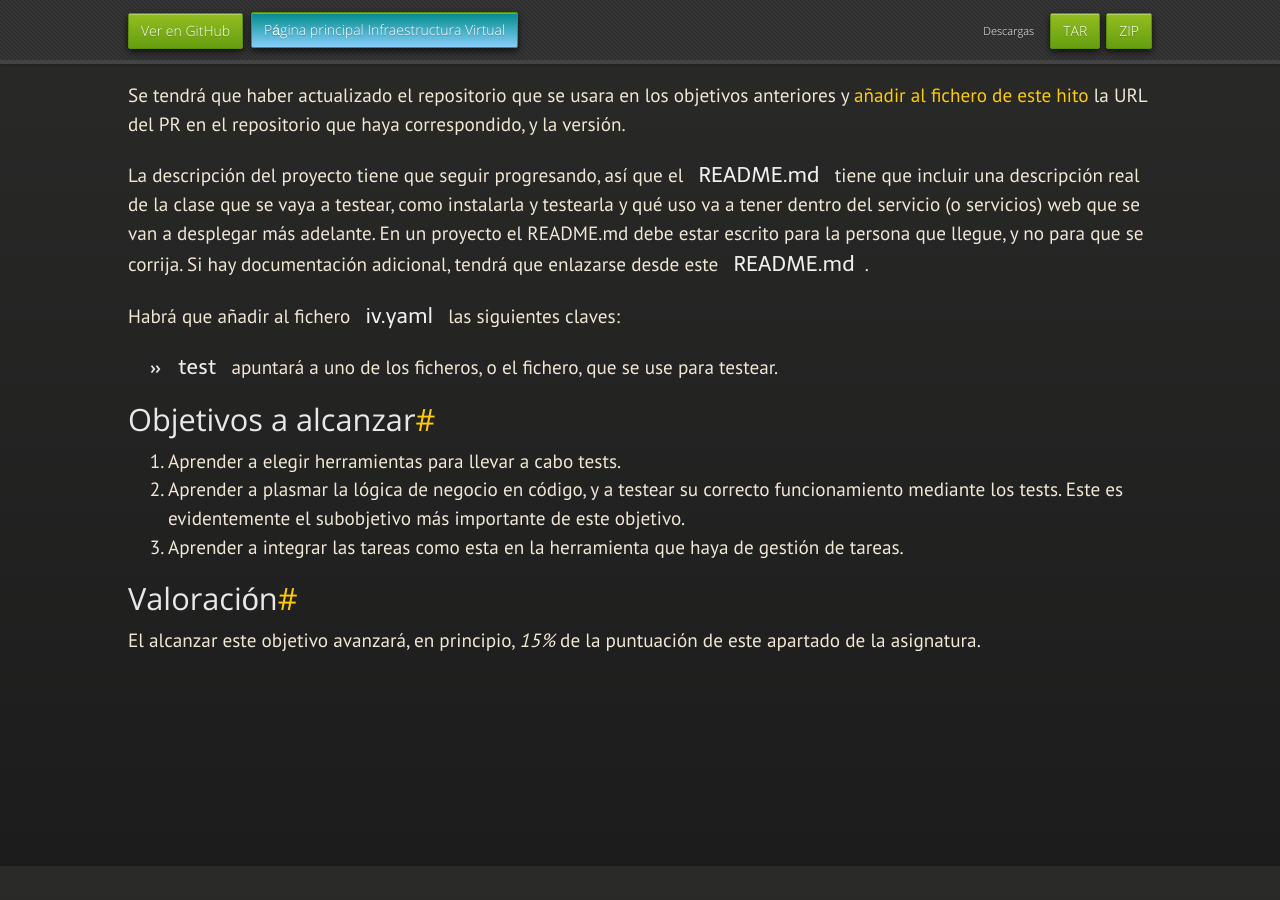
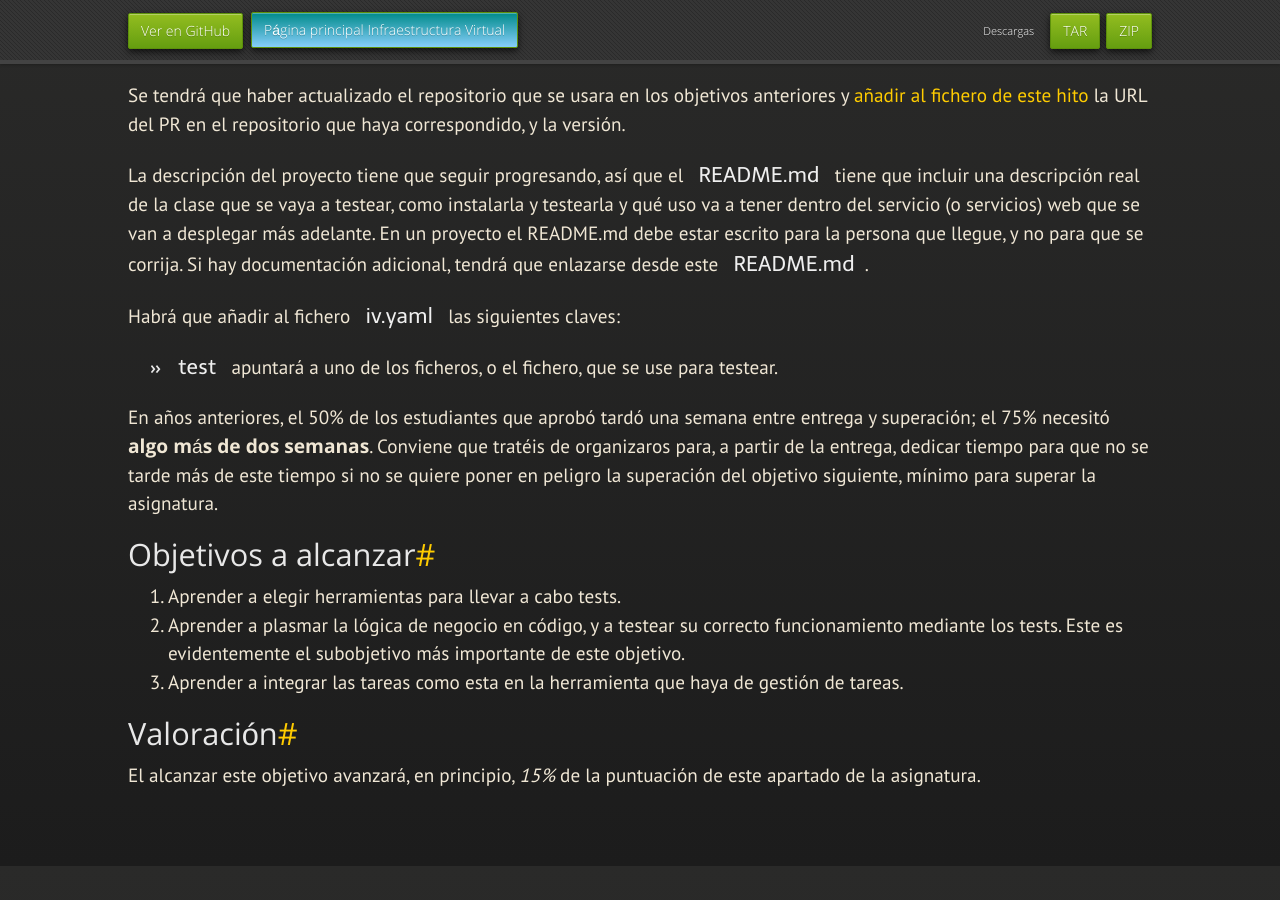
Before and after one commit to JJ/IV, a Jekyll site: the page built from documentos/proyecto/4.Tests.md, in a window 1280 px wide and 900 px high, scrolled down 3634 px. Built offline with Jekyll 4.4.1, drawn with Linux system fonts in a browser that asks for light colours; nearby versions of some CDN libraries; some web fonts are replaced; our own code applies the rules of GitHub Pages for plain Markdown files.

Commit message:
Sync documentos/proyecto/4.Tests.md de master a gh-pages

```diff
--- a/documentos/proyecto/4.Tests.md
+++ b/documentos/proyecto/4.Tests.md
@@ -202,6 +202,12 @@ Habrá que añadir al fichero `iv.yaml` las siguientes claves:
 * `test` apuntará a uno de los ficheros, o el fichero, que se use para
   testear.
 
+En años anteriores, el 50% de los estudiantes que aprobó tardó una semana entre
+entrega y superación; el 75% necesitó **algo más de dos semanas**. Conviene que
+tratéis de organizaros para, a partir de la entrega, dedicar tiempo para que no
+se tarde más de este tiempo si no se quiere poner en peligro la superación del
+objetivo siguiente, mínimo para superar la asignatura.
+
 ## Objetivos a alcanzar
 
 1. Aprender a elegir herramientas para llevar a cabo tests.
```
